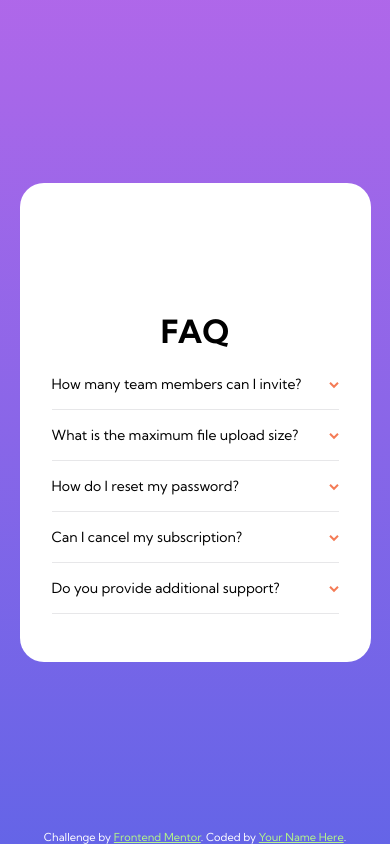
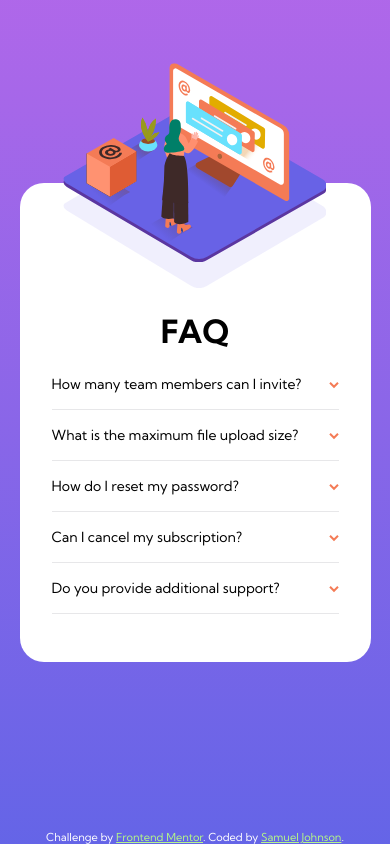
Before and after one commit to JohnsonSamuel324/FAQ-Accordion-Card, a plain HTML site: page index.html in a window 390 px wide. Drawn offline with Linux system fonts and the light colour scheme.

Commit message:
Mobile site done

```diff
--- a/index.html
+++ b/index.html
@@ -12,11 +12,9 @@
 </head>
 <body>
   <div class="faq-card">
-    <!-- <div class="card-img-container">
-      <img src="./assets/images/illustration-box-desktop.svg" alt="" id="card-img-box">
-      <img src="./assets/images/bg-pattern-mobile.svg" alt="" id="card-img-shadow">
-      <img src="./assets/images/illustration-woman-online-mobile.svg" alt="" id="card-img-main">
-    </div> -->
+    <img src="./assets/images/illustration-box-desktop.svg" alt="" id="card-img-box">
+    <img src="./assets/images/bg-pattern-mobile.svg" alt="" id="card-img-shadow">
+    <img src="./assets/images/illustration-woman-online-mobile.svg" alt="" id="card-img-main">
     <h1 id="card-title">FAQ</h1>
     <div class="accordion">
       <div class="container">
@@ -49,7 +47,7 @@
   </div>
   <div class="attribution">
     Challenge by <a href="https://www.frontendmentor.io?ref=challenge" target="_blank">Frontend Mentor</a>.
-    Coded by <a href="#">Your Name Here</a>.
+    Coded by <a href="https://www.frontendmentor.io/profile/Johnsonsamuel20">Samuel Johnson</a>.
   </div>
   <script src="script.js" type="text/javascript"></script>
 </body>
--- a/styles.css
+++ b/styles.css
@@ -8,8 +8,16 @@
     display: none;
 }
 
-.card-img-container * {
+#card-img-main, #card-img-shadow {
+    width: 75%;
     position: absolute;
+    top: -1.25rem;
+    left: 50%;
+    transform: translate(-50%, -50%);
+}
+
+#card-img-shadow {
+    top: 3rem;
 }
 
 body {
@@ -32,6 +40,7 @@ p {
 }
 
 .faq-card {
+    position: relative;
     display: flex;
     flex-direction: column;
     justify-content: center;
@@ -40,6 +49,7 @@ p {
     width: 90%;
     background-color: #ffffff;
     border-radius: 24px;
+    margin-top: 4rem;
 }
 
 #card-title {
@@ -103,3 +113,10 @@ hr {
 .attribution a {
     color: hsl(96, 89%, 75%);
 }
+
+/* Stops elements going off-screen when on 375px screen */
+@media (min-width: 390px) {
+    .faq-card {
+        margin-top: 0;
+    }
+}
```
